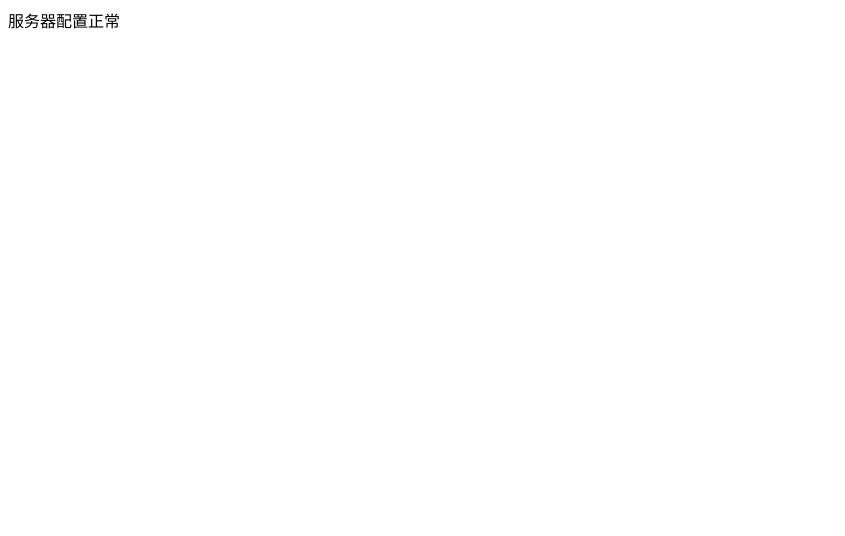
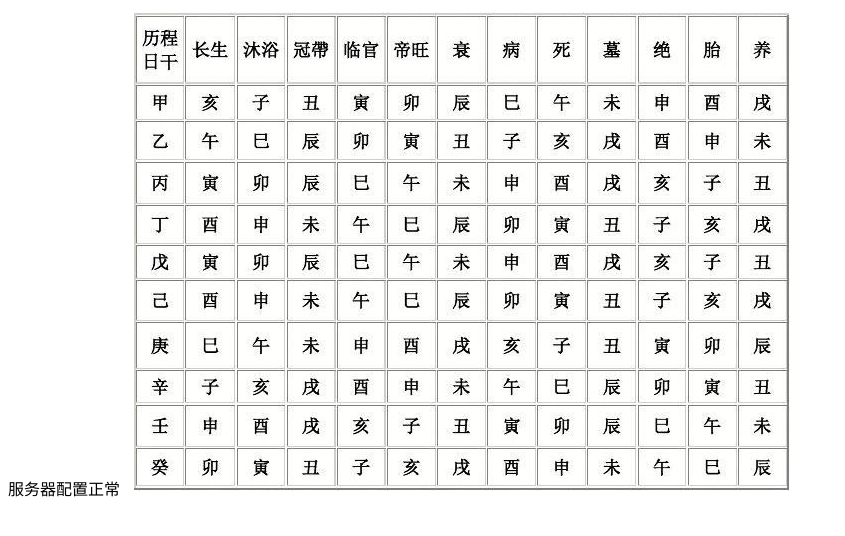
Before and after one commit to wangxun0918/wangxun0918.github.io, a plain HTML site: page index.html in a window 1280 px wide. Shown: the whole page, without its empty margins (0-845 px from the left). Drawn offline with Linux system fonts and the light colour scheme.

Commit message:
添加图片测试

```diff
--- a/index.html
+++ b/index.html
@@ -6,5 +6,6 @@
 </head>
 <body>
     服务器配置正常
+    <img src="imgs/十二长生表_旺衰.png" alt="">
 </body>
 </html>
```
Also changed, not shown: imgs/十二长生表_旺衰.png (added).
